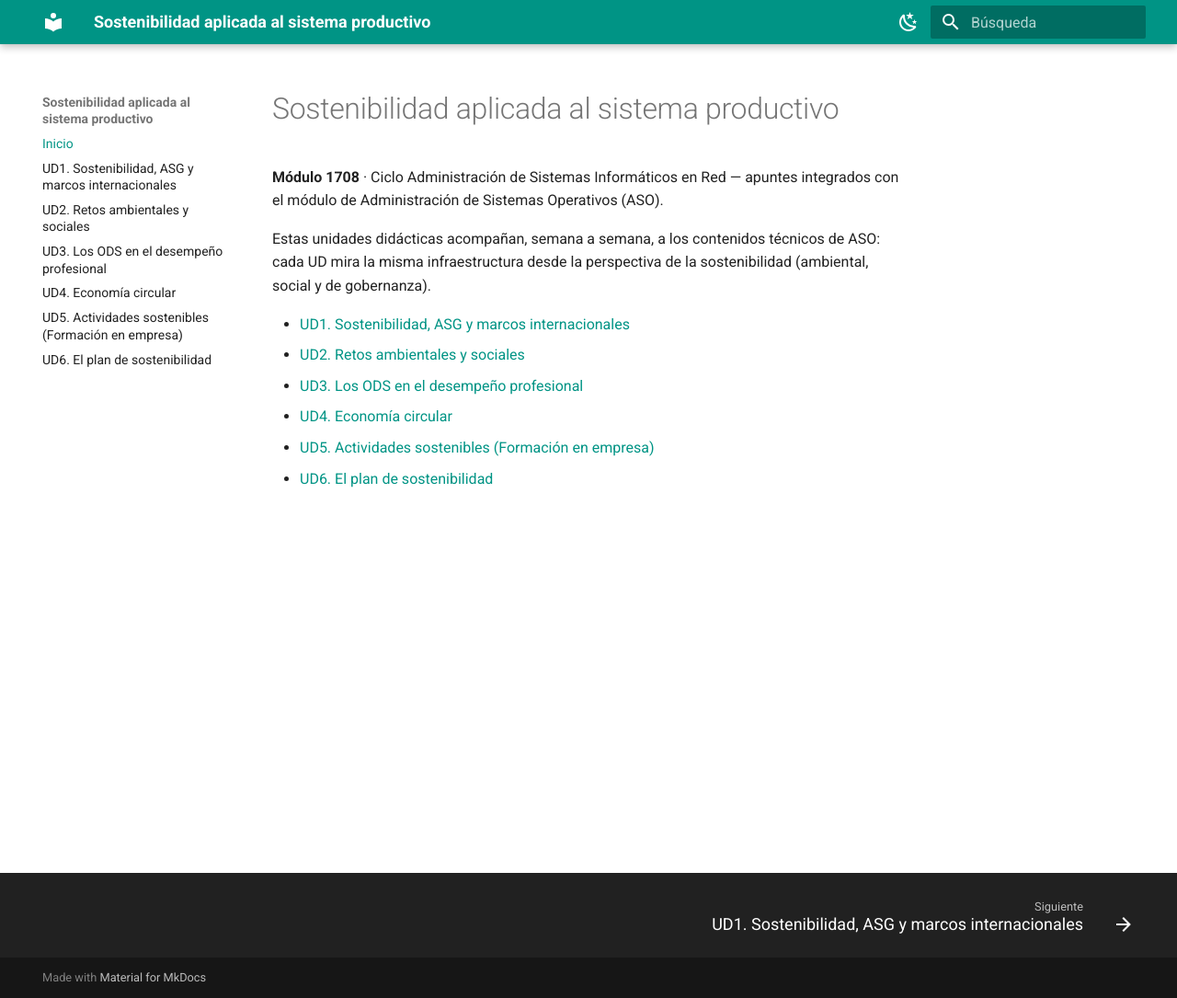
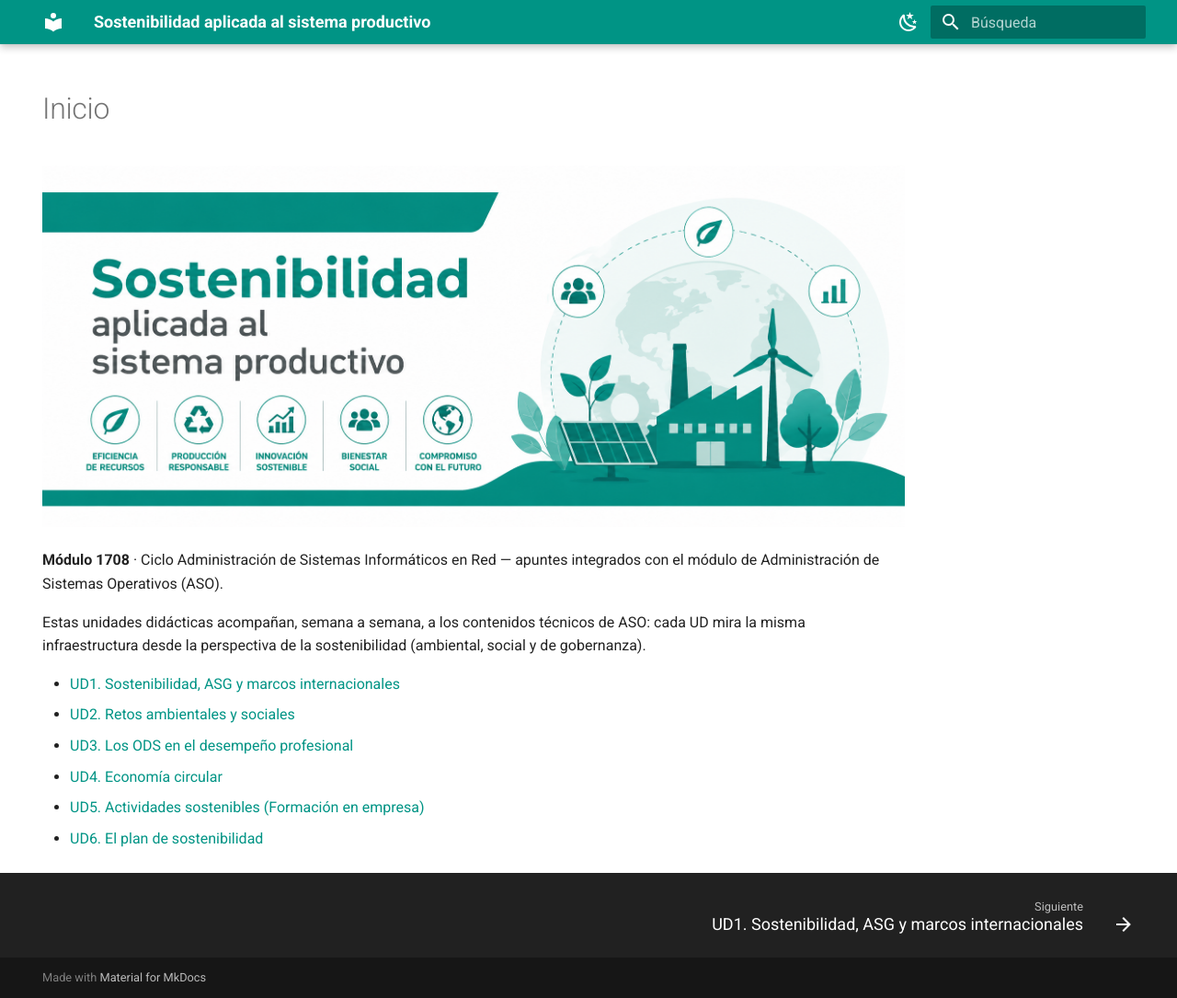
Before and after one commit to angelabserrano/sostenibilidad, an MkDocs documentation site: the page built from docs/index.md, in a window 1280 px wide and 1085 px high. Shown: the whole window at 92% size. Built offline with MkDocs 1.6.1 and Material for MkDocs 9.7.7, drawn with Linux system fonts in a browser that asks for light colours.

Commit message:
Añade banner a la portada y oculta el menú lateral solo en esa página

```diff
--- a/docs/index.md
+++ b/docs/index.md
@@ -1,4 +1,9 @@
-# Sostenibilidad aplicada al sistema productivo
+---
+hide:
+  - navigation
+---
+
+![Sostenibilidad aplicada al sistema productivo](assets/img/logo_portada.png)
 
 **Módulo 1708** · Ciclo Administración de Sistemas Informáticos en Red — apuntes integrados con el módulo de Administración de Sistemas Operativos (ASO).
 
```
Also changed, not shown: docs/assets/img/logo_portada.png (added), 1 other file.
